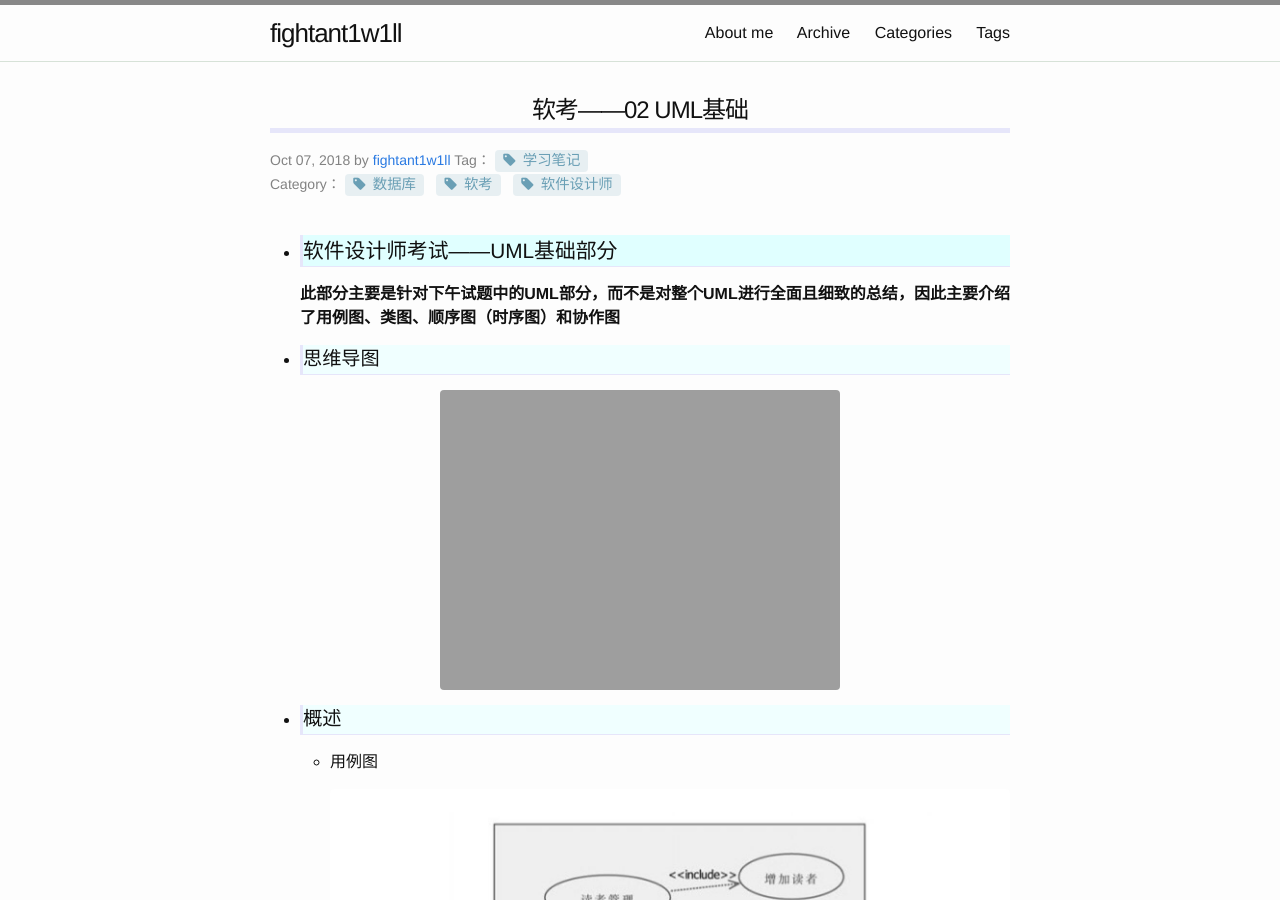
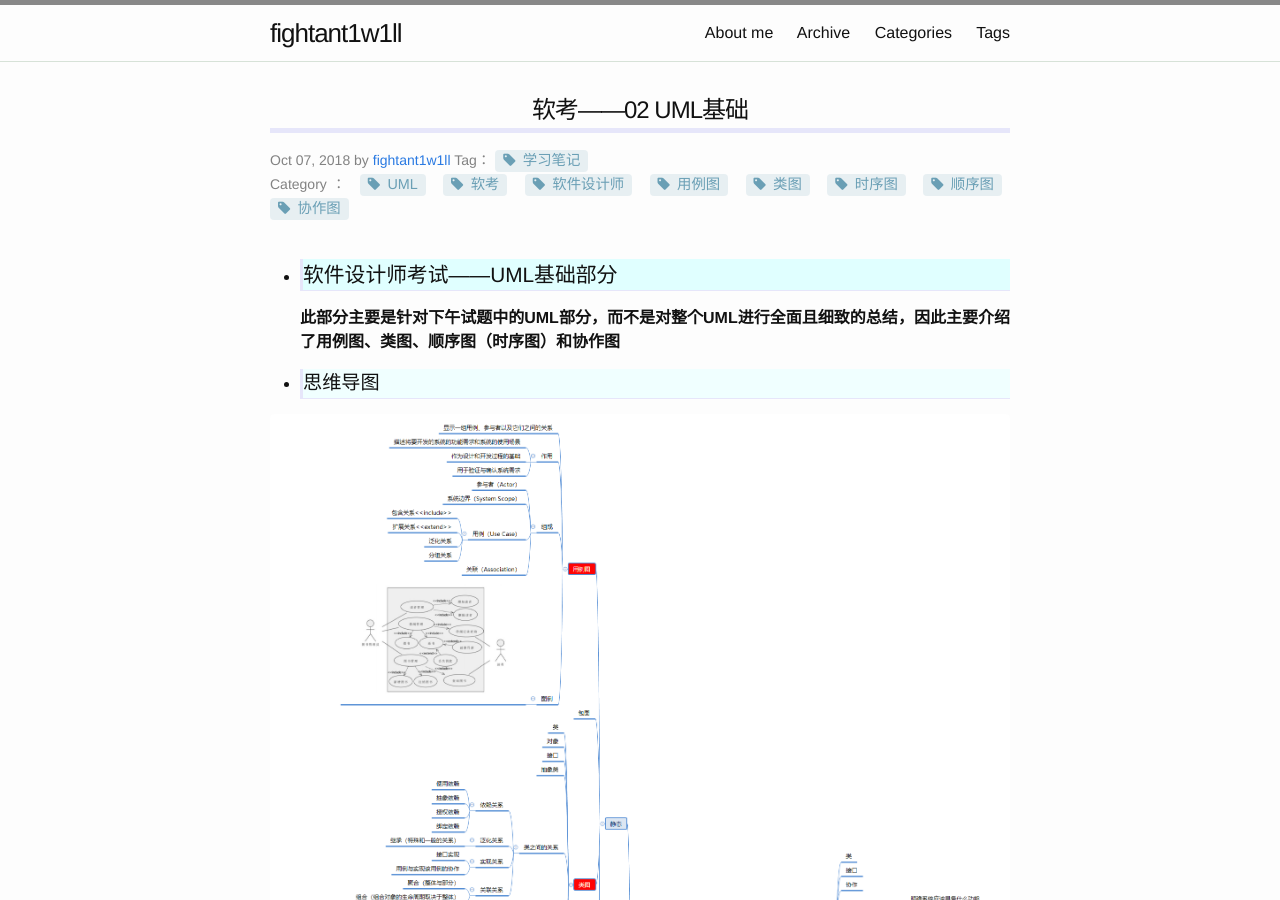
Before and after one commit to cchaonie/cchaonie.github.io, a Jekyll site: the page built from _posts/2018-10-07-软件设计师考试-02 UML基础.md, in a window 1280 px wide and 900 px high. Built offline with Jekyll 4.4.1, drawn with Linux system fonts in a browser that asks for light colours; nearby versions of some CDN libraries; comment, search, counter and statistics services are not loaded.

Commit message:
UML基础

```diff
--- a/_posts/2018-10-07-软件设计师考试-02 UML基础.md
+++ b/_posts/2018-10-07-软件设计师考试-02 UML基础.md
@@ -1,7 +1,7 @@
 ---
 layout: post
 title: 软考——02 UML基础
-categories: [数据库, 软考, 软件设计师]
+categories: [UML, 软考, 软件设计师, 用例图, 类图, 时序图, 顺序图, 协作图]
 tags: [学习笔记]
 ---
 
@@ -12,7 +12,7 @@ tags: [学习笔记]
 - ### 思维导图
 
 
-![软考-数据库基础]({{ site.url }}/images/ruankao/软考-UML基础.png)
+![软考-UML基础]({{ site.url }}/images/ruankao/软考-UML基础.png)
 
 <!--more-->
 
```
Also changed, not shown: images/ruankao/软考-UML基础.png (renamed from images/ruankao/UML基础.png).
